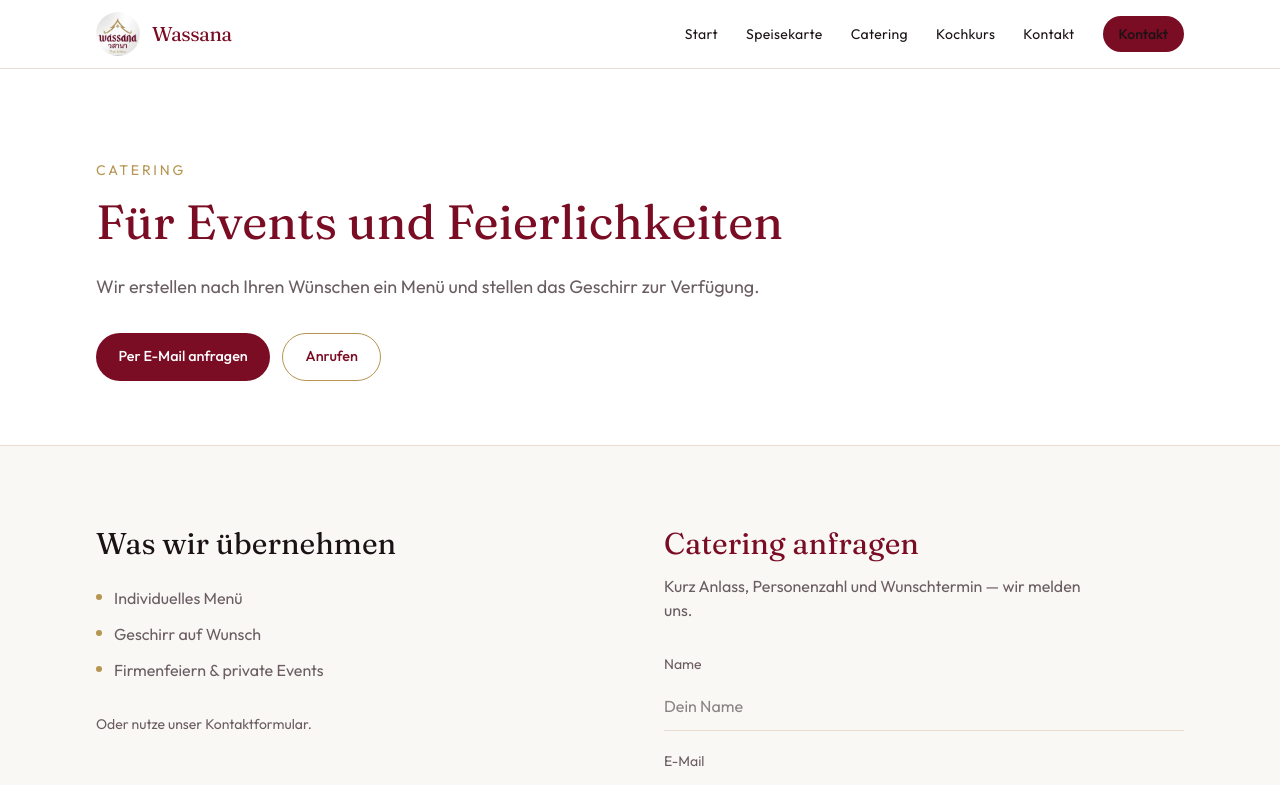
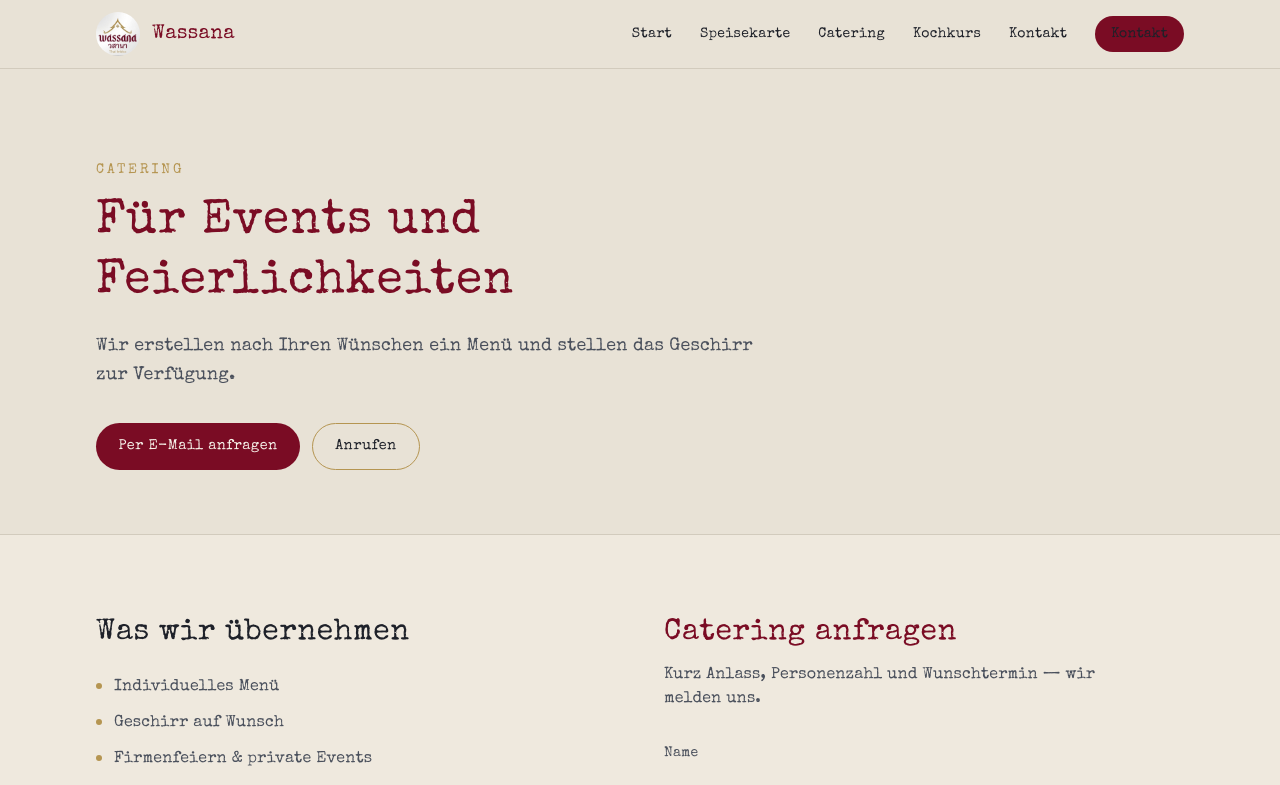
Before and after one commit to viastefan/Wassana, a Next.js app: page /catering in a window 1280 px wide. Shown: the top 785 px of the page. Built offline with nearby package versions, Linux system fonts and the light colour scheme.

Commit message:
Apply client typography and color brief
Switch to a warm beige background, blue-black body text, and Special Elite typewriter type while keeping gold and dark-red accents from the brand concept.

```diff
--- a/src/app/globals.css
+++ b/src/app/globals.css
@@ -1,21 +1,24 @@
 @import "tailwindcss";
 
 :root {
-  --bg: #ffffff;
-  --bg-soft: #faf8f5;
-  --ink: #1a1214;
-  --muted: #6b5e62;
-  --line: #e8ddd0;
+  /* Auftraggeber: warmer Beige-Hintergrund */
+  --bg: #e8e2d6;
+  --bg-soft: #efe9de;
+  --paper: #f3eee4;
+  /* Auftraggeber: Text schwarz mit Blauton */
+  --ink: #1e2129;
+  --muted: #4a505c;
+  --line: #d2cbbd;
+  /* Konzept: Gold + Dunkelrot */
   --red: #7a0c24;
   --red-hover: #5f091c;
   --gold: #b59551;
-  --gold-soft: #d4c09a;
-  --paper: #fffdf9;
+  --gold-soft: #cbb892;
   --hero-overlay: linear-gradient(
     120deg,
-    rgba(26, 10, 14, 0.78) 0%,
-    rgba(26, 10, 14, 0.42) 52%,
-    rgba(26, 10, 14, 0.22) 100%
+    rgba(30, 33, 41, 0.82) 0%,
+    rgba(30, 33, 41, 0.48) 52%,
+    rgba(30, 33, 41, 0.28) 100%
   );
 }
 
@@ -30,8 +33,9 @@
   --color-gold: var(--gold);
   --color-gold-soft: var(--gold-soft);
   --color-paper: var(--paper);
-  --font-sans: var(--font-outfit);
-  --font-display: var(--font-fraunces);
+  --font-sans: var(--font-typewriter);
+  --font-display: var(--font-typewriter);
+  --font-mono: var(--font-typewriter);
 }
 
 * {
@@ -46,12 +50,13 @@ body {
   margin: 0;
   background: var(--bg);
   color: var(--ink);
-  font-family: var(--font-outfit), system-ui, sans-serif;
+  font-family: var(--font-typewriter), "Courier New", Courier, monospace;
+  letter-spacing: 0.01em;
   text-rendering: optimizeLegibility;
 }
 
 ::selection {
-  background: color-mix(in srgb, var(--gold) 35%, white);
+  background: color-mix(in srgb, var(--gold) 40%, white);
   color: var(--ink);
 }
 
@@ -66,11 +71,14 @@ img {
 }
 
 .font-display {
-  font-family: var(--font-fraunces), Georgia, serif;
+  font-family: var(--font-typewriter), "Courier New", Courier, monospace;
+  letter-spacing: 0.02em;
 }
 
 .site-shell {
   overflow-x: clip;
+  min-height: 100svh;
+  background: var(--bg);
 }
 
 .gold-rule {
@@ -90,10 +98,11 @@ img {
   justify-content: center;
   border-radius: 999px;
   background: var(--red);
-  color: white;
+  color: #f7f3ea;
   padding: 0.75rem 1.4rem;
   font-size: 0.9rem;
   font-weight: 500;
+  letter-spacing: 0.03em;
   transition: background 0.25s ease, transform 0.25s ease;
 }
 
@@ -107,17 +116,19 @@ img {
   justify-content: center;
   border-radius: 999px;
   border: 1px solid var(--gold);
-  color: var(--red);
+  color: var(--ink);
+  background: transparent;
   padding: 0.75rem 1.4rem;
   font-size: 0.9rem;
   font-weight: 500;
-  transition: background 0.25s ease, color 0.25s ease;
+  letter-spacing: 0.03em;
+  transition: background 0.25s ease, color 0.25s ease, border-color 0.25s ease;
 }
 
 .btn-gold:hover {
   background: var(--red);
   border-color: var(--red);
-  color: white;
+  color: #f7f3ea;
 }
 
 .chip {
@@ -129,13 +140,14 @@ img {
   padding: 0.45rem 0.9rem;
   font-size: 0.8rem;
   color: var(--ink);
+  background: color-mix(in srgb, var(--paper) 70%, transparent);
   transition: border-color 0.2s ease, color 0.2s ease, background 0.2s ease;
 }
 
 .chip:hover {
   border-color: var(--gold);
   color: var(--red);
-  background: var(--bg-soft);
+  background: var(--paper);
 }
 
 .hero-media {
--- a/src/app/layout.tsx
+++ b/src/app/layout.tsx
@@ -1,17 +1,13 @@
 import type { Metadata } from "next";
-import { Fraunces, Outfit } from "next/font/google";
+import { Special_Elite } from "next/font/google";
 import { SiteFooter } from "@/components/SiteFooter";
 import { SiteHeader } from "@/components/SiteHeader";
 import "./globals.css";
 
-const outfit = Outfit({
-  variable: "--font-outfit",
-  subsets: ["latin"],
-  display: "swap",
-});
-
-const fraunces = Fraunces({
-  variable: "--font-fraunces",
+/* Schreibmaschinen-Stil in Richtung „Gabriele“ */
+const typewriter = Special_Elite({
+  variable: "--font-typewriter",
+  weight: "400",
   subsets: ["latin"],
   display: "swap",
 });
@@ -32,7 +28,7 @@ export default function RootLayout({
 }>) {
   return (
     <html lang="de">
-      <body className={`${outfit.variable} ${fraunces.variable} antialiased`}>
+      <body className={`${typewriter.variable} antialiased`}>
         <div className="site-shell">
           <SiteHeader />
           {children}
--- a/src/components/SiteHeader.tsx
+++ b/src/components/SiteHeader.tsx
@@ -29,7 +29,7 @@ export function SiteHeader() {
     <header
       className={`fixed inset-x-0 top-0 z-50 transition-all duration-400 ${
         solid
-          ? "border-b border-[color:var(--line)] bg-white/95 backdrop-blur-md"
+          ? "border-b border-[color:var(--line)] bg-[color:var(--bg)]/95 backdrop-blur-md"
           : "bg-transparent"
       }`}
     >
@@ -100,7 +100,7 @@ export function SiteHeader() {
       </div>
 
       {open && (
-        <div className="border-t border-[color:var(--line)] bg-white px-5 py-6 md:hidden">
+        <div className="border-t border-[color:var(--line)] bg-[color:var(--bg)] px-5 py-6 md:hidden">
           <div className="flex flex-col gap-4">
             {navLinks.map((link) => (
               <Link
--- a/src/components/Speisekarte.tsx
+++ b/src/components/Speisekarte.tsx
@@ -111,7 +111,7 @@ export function SpeisekarteFull() {
   return (
     <section className="bg-[color:var(--bg)]">
       <div className="mx-auto max-w-6xl px-5 pb-20 md:px-8 md:pb-28">
-        <div className="sticky top-[4.5rem] z-20 -mx-5 mb-10 border-b border-[color:var(--line)] bg-white/95 px-5 py-3 backdrop-blur-md md:-mx-8 md:px-8">
+        <div className="sticky top-[4.5rem] z-20 -mx-5 mb-10 border-b border-[color:var(--line)] bg-[color:var(--bg)]/95 px-5 py-3 backdrop-blur-md md:-mx-8 md:px-8">
           <div className="flex gap-2 overflow-x-auto pb-1">
             <a href="#wochenkarte" className="chip">
               Wochenkarte
```
